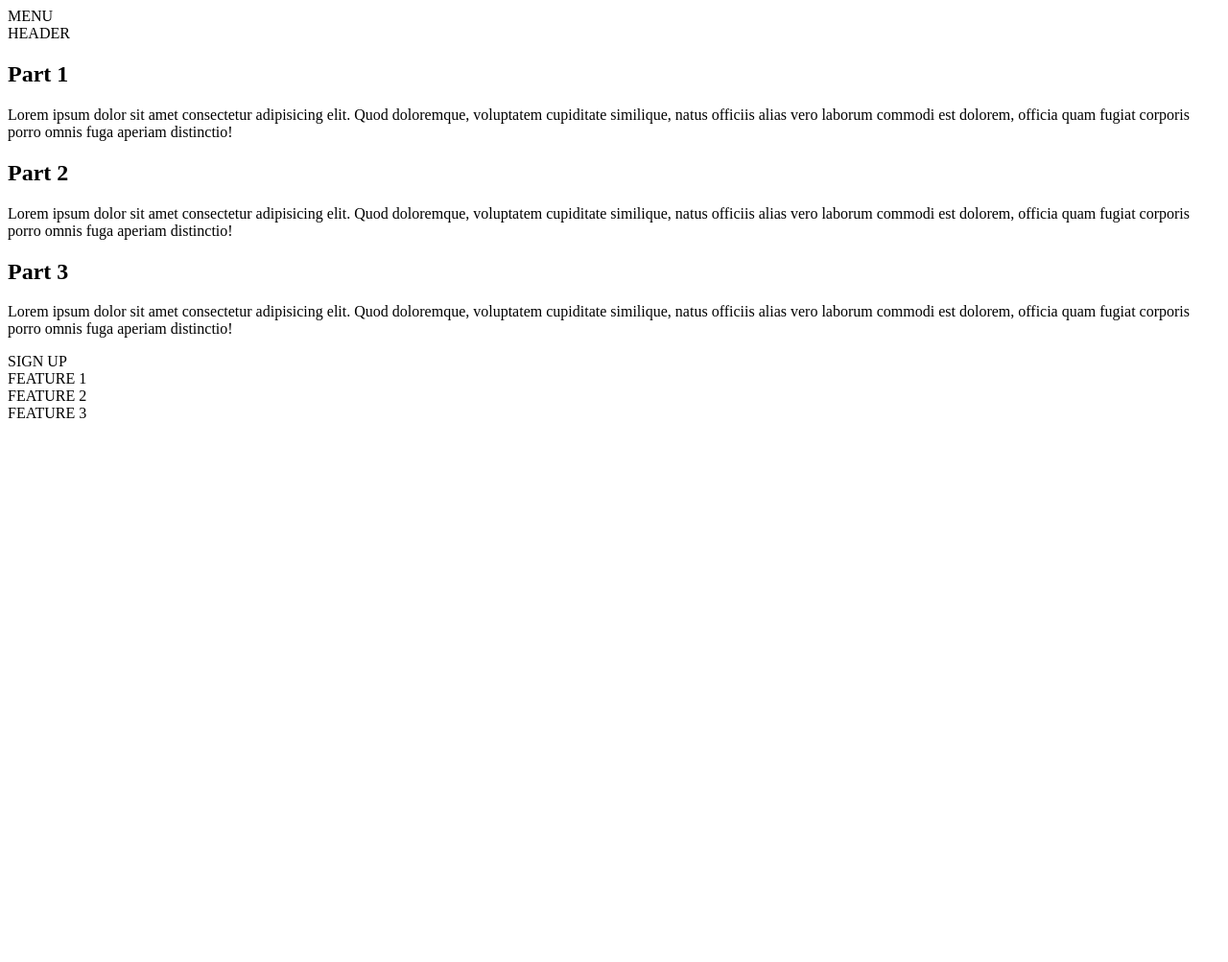
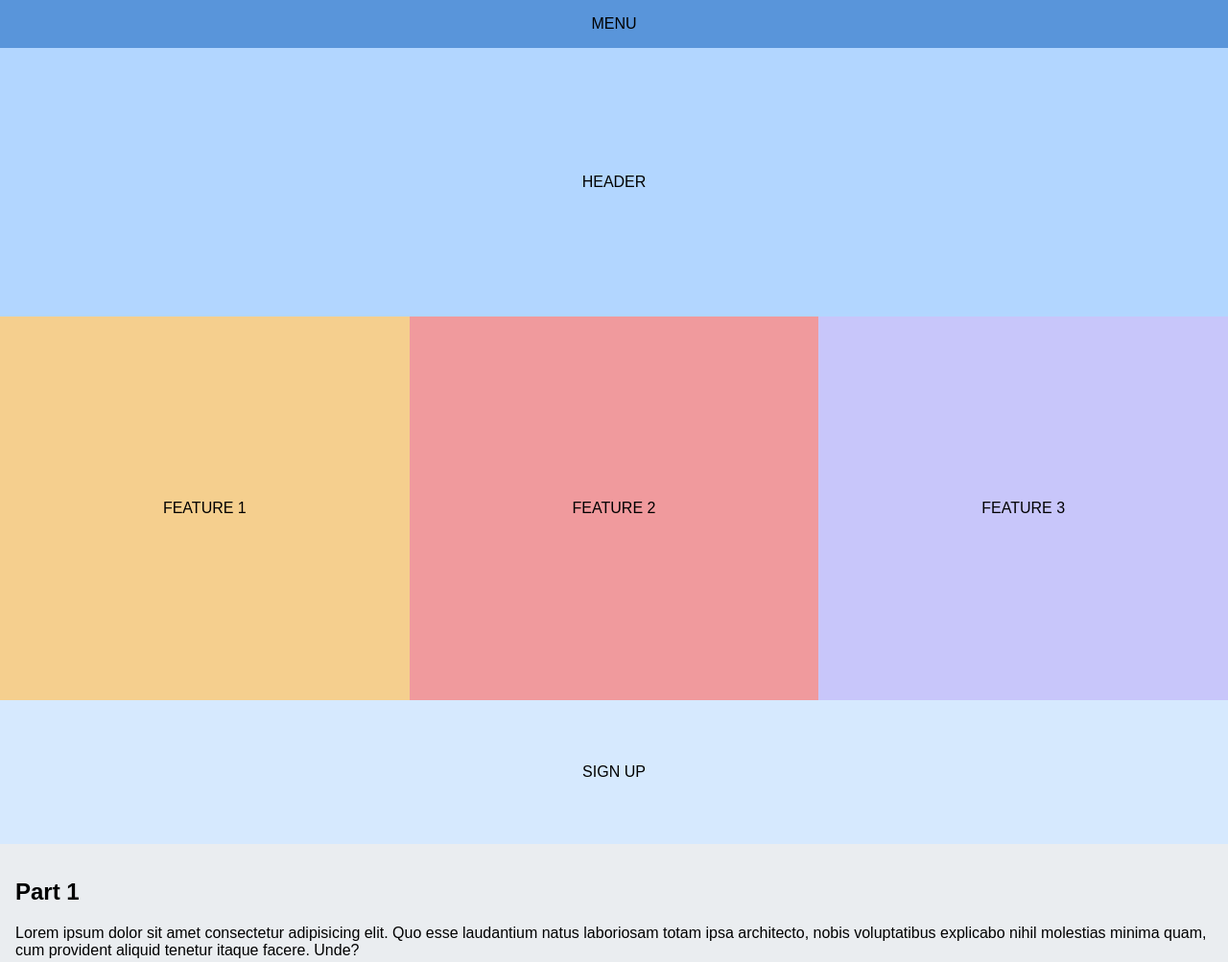
Before and after one commit to Guscosta88/responsive, a plain HTML site: page index.html in a window 1280 px wide. Shown: the top 1003 px of the page at 96% size. Before the commit the page ends 800 px from the top, so only its background shows below. Drawn offline with Linux system fonts and the light colour scheme.

Commit message:
Layout bugs fixed

```diff
--- a/index.html
+++ b/index.html
@@ -1,32 +1,28 @@
 <!DOCTYPE html>
 <html lang="en">
     <head>
-    <meta charset="UTF-8">
-    <meta http-equiv="X-UA-Compatible" content="IE=edge">
-    <meta name="viewport" content="width=device-width, initial-scale=1.0">
+        <meta charset="UTF-8" />
+        <meta http-equiv="X-UA-Compatible" content="IE=edge" />
+        <meta name="viewport" content="width=device-width, initial-scale=1.0" />
         <title>Responsive Layout</title>
-    <link rel="stylesheet" href="style.css">
+        <link rel="stylesheet" href="style.css" />
     </head>
     <body>
         <article>
-        <nav>
-            MENU
-        </nav>
-        <header>
-            HEADER
-        </header>
+            <nav>MENU</nav>
+            <header>HEADER</header>
             <main>
                 <h2>Part 1</h2>
-            <p>Lorem ipsum dolor sit amet consectetur adipisicing elit. Quod doloremque, voluptatem cupiditate similique, natus officiis alias vero laborum commodi est dolorem, officia quam fugiat corporis porro omnis fuga aperiam distinctio!</p>
+                <p>Lorem ipsum dolor sit amet consectetur adipisicing elit. Quo esse laudantium natus laboriosam totam ipsa architecto, nobis voluptatibus explicabo nihil molestias minima quam, cum provident aliquid tenetur itaque facere. Unde?</p>
                 <h2>Part 2</h2>
-            <p>Lorem ipsum dolor sit amet consectetur adipisicing elit. Quod doloremque, voluptatem cupiditate similique, natus officiis alias vero laborum commodi est dolorem, officia quam fugiat corporis porro omnis fuga aperiam distinctio!</p>
+                <p>Lorem, ipsum dolor sit amet consectetur adipisicing elit. Repellendus iste, expedita eius, iusto, illo laborum cupiditate aut cumque iure magnam quos? Commodi libero, tempora adipisci perspiciatis ad id. Modi, minus.</p>
                 <h2>Part 3</h2>
-            <p>Lorem ipsum dolor sit amet consectetur adipisicing elit. Quod doloremque, voluptatem cupiditate similique, natus officiis alias vero laborum commodi est dolorem, officia quam fugiat corporis porro omnis fuga aperiam distinctio!</p>
+                <p>Lorem ipsum dolor sit amet consectetur adipisicing elit. Aliquid, nulla perferendis laborum quos mollitia eos facilis fugiat exercitationem quam illum facere iusto commodi alias. Alias quidem dicta harum iusto nobis?</p>
             </main>
             <section id="signup">SIGN UP</section>
-        <section class="feature">FEATURE 1</section>
-        <section class="feature">FEATURE 2</section>
-        <section class="feature">FEATURE 3</section>
+            <section id="feature-1" class="feature">FEATURE 1</section>
+            <section id="feature-2" class="feature">FEATURE 2</section>
+            <section id="feature-3" class="feature">FEATURE 3</section>
         </article>
     </body>
 </html>
--- a/style.css
+++ b/style.css
@@ -1,3 +1,79 @@
-h1{
-    color: red;
+body {
+    margin: 0;
+    font-family: sans-serif;
 }
+
+article {
+    display: flex;
+    flex-wrap: wrap;
+}
+
+nav {
+    min-height: 50px;
+    background: #5995da;
+}
+
+header {
+    background: #b2d6ff;
+}
+
+main {
+    padding: 1rem;
+    background: #eaedf0;
+}
+
+#signup {
+    background: #d6e9fe;
+}
+
+#feature-1 {
+    background: #f5cf8e;
+}
+
+#feature-2 {
+    background: #f09a9d;
+}
+
+#feature-3 {
+    background: #c8c6fa;
+}
+
+header, section {
+    flex: 50vw;
+    min-height: 200px;
+}
+
+header, section, nav {
+    display: flex;
+    justify-content: center;
+    align-items: center;
+}
+
+header, section, nav, main {
+    flex: 100%;
+}
+
+@media screen and (min-width: 500px) and (max-width: 899px) {
+    section {
+        height: 50vw;
+        flex: 50%;
+    }
+}
+
+@media screen and (min-width: 900px) {
+    .feature {
+        flex: calc(100% / 3);
+        min-height: 50vh;
+    }
+    #signup {
+        order: 1;
+        min-height: auto;
+        height: 150px;
+    }
+    header {
+        height: 35vh;
+    }
+    main {
+        order: 2;
+    }
+}
```
Lines whose indentation alone changed are shown as unchanged.
